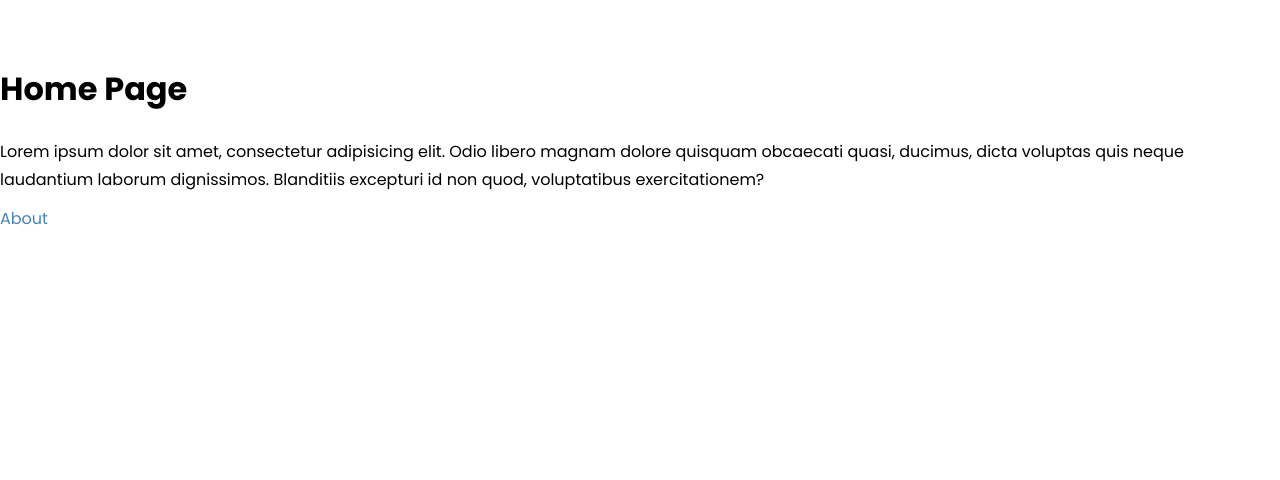
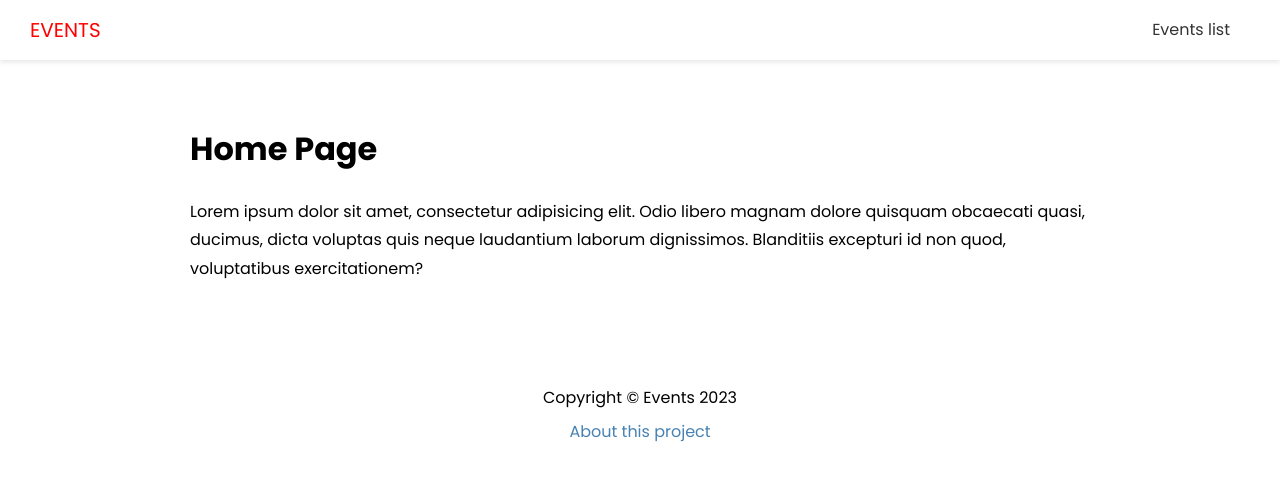
Before and after one commit to totylkopierdola/MusicalEventsApp, a Next.js app in the folder musical-events-app/: page / in a window 1280 px wide. Shown: the top 480 px of the page. Built offline with nearby package versions, Linux system fonts and the light colour scheme.

Commit message:
Header + Footer components + styles

```diff
--- /dev/null
+++ b/musical-events-app/components/Footer.tsx
@@ -0,0 +1,16 @@
+import Link from 'next/link';
+import React from 'react';
+import styles from '@/styles/Footer.module.css';
+
+const Footer = () => {
+  return (
+    <footer className={styles.footer}>
+      <p>Copyright &copy; Events 2023</p>
+      <p>
+        <Link href="/about">About this project</Link>
+      </p>
+    </footer>
+  );
+};
+
+export default Footer;
--- /dev/null
+++ b/musical-events-app/components/Header.tsx
@@ -0,0 +1,27 @@
+import Link from 'next/link';
+import React from 'react';
+import styles from '@/styles/Header.module.css';
+
+const Header = () => {
+  return (
+    <header className={styles.header}>
+      <div className={styles.logo}>
+        <Link href="/">
+          Events
+        </Link>
+      </div>
+
+      <nav>
+        <ul>
+          <li>
+            <Link href="/events">
+              Events list
+            </Link>
+          </li>
+        </ul>
+      </nav>
+    </header>
+  );
+};
+
+export default Header;
--- a/musical-events-app/components/Layout.tsx
+++ b/musical-events-app/components/Layout.tsx
@@ -1,6 +1,8 @@
 import React from 'react'
 import Head from 'next/head'
 import styles from '@/styles/Layout.module.css'
+import Header from './Header'
+import Footer from './Footer'
 
 interface LayoutProps {
   title: string,
@@ -18,10 +20,15 @@
         <meta name='keywords' content={keywords}/>
       </Head>
 
-    <div className={styles.container}></div>
+      <Header/>
+
+    <div className={styles.container}>
       {children}
+    </div>
 
+      <Footer/>
     </div>
+
   )
 }
 
--- a/musical-events-app/pages/about.tsx
+++ b/musical-events-app/pages/about.tsx
@@ -10,9 +10,6 @@
         obcaecati quasi, ducimus, dicta voluptas quis neque laudantium laborum dignissimos.
         Blanditiis excepturi id non quod, voluptatibus exercitationem?
       </p>
-      <a href="/">
-        Home
-      </a>
     </Layout>
   );
 };
--- a/musical-events-app/pages/index.tsx
+++ b/musical-events-app/pages/index.tsx
@@ -16,9 +16,6 @@
         obcaecati quasi, ducimus, dicta voluptas quis neque laudantium laborum dignissimos.
         Blanditiis excepturi id non quod, voluptatibus exercitationem?
       </p>
-      <a href="/about">
-        About
-      </a>
     </Layout>
   );
 }
--- /dev/null
+++ b/musical-events-app/styles/Footer.module.css
@@ -0,0 +1,8 @@
+.footer {
+  margin: 100px 0 40px;
+  text-align: center;
+}
+
+.footer p {
+  margin: 5px 0;
+}
--- /dev/null
+++ b/musical-events-app/styles/Header.module.css
@@ -0,0 +1,56 @@
+.header {
+  display: flex;
+  justify-content: space-between;
+  align-items: center;
+  background: #fff;
+  color: #333;
+  height: 60px;
+  padding: 0 30px;
+  box-shadow: 0 2px 5px rgba(0, 0, 0, 0.1);
+}
+
+.header a {
+  color: #333;
+  margin-right: 20px;
+}
+
+.header a:hover {
+  color: #000;
+}
+.header ul {
+  display: flex;
+  align-items: center;
+  justify-content: center;
+  list-style: none;
+}
+
+.logo {
+  color: red;
+  font-size: 20px;
+  text-transform: uppercase;
+}
+
+.logo a {
+  color: red;
+}
+
+@media (max-width: 768px) {
+  .header {
+    flex-direction: column;
+    height: auto;
+  }
+
+  .header ul {
+    margin: 20px 0;
+    flex-direction: column;
+    text-align: center;
+  }
+
+  .header a {
+    margin-right: 0;
+  }
+
+  .logo {
+    margin: 20px 0;
+  }
+}
```
